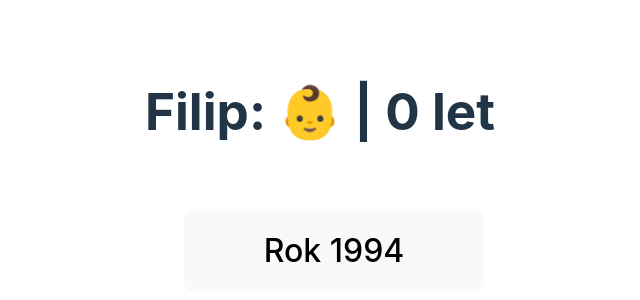
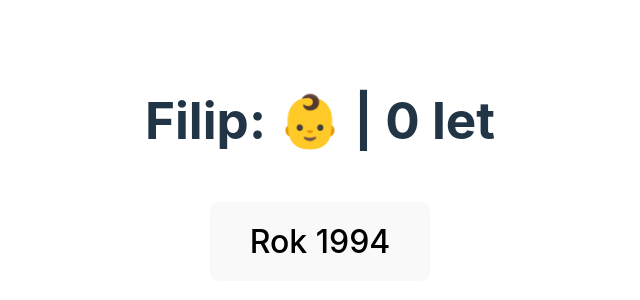
Before and after one commit to filip-svrcek/invitation, a React (Vite) app: page / in a window 1280 px wide. Shown: the part 302-602 px from the top of the page, without its empty margins (320-960 px from the left). Built offline with nearby package versions, Linux system fonts and the light colour scheme.

Commit message:
alignment fixes, delay on button

```diff
--- a/src/App.jsx
+++ b/src/App.jsx
@@ -7,8 +7,14 @@ import { Bubble } from "./components/Bubble";
 import styled from "styled-components";
 
 const ContentBox = styled.div`
-  height: 4em;
-  width: 400px;
+  width: 360px;
+  height: 80px;
+`;
+
+const MainContainer = styled.div`
+  display: flex;
+  flex-direction: column;
+  align-items: center;
 `;
 
 function App() {
@@ -16,7 +22,7 @@ function App() {
   const age = year - DEFAULT_YEAR;
 
   return (
-    <>
+    <MainContainer>
       <ContentBox>
         <Bubble age={age} />
       </ContentBox>
@@ -34,7 +40,7 @@ function App() {
           <TwentyTwentyFour />
         </ContentBox>
       )}
-    </>
+    </MainContainer>
   );
 }
 
--- /dev/null
+++ b/src/components/CelebrateButton.jsx
@@ -0,0 +1,34 @@
+import PropTypes from "prop-types";
+import { useEffect, useState } from "react";
+import styled from "styled-components";
+
+const Button = styled.button`
+  font-size: 2em;
+  margin: 2em;
+`;
+
+export const CelebrateButton = ({ setYear }) => {
+  const [showButton, setShowButton] = useState(false);
+
+  useEffect(() => {
+    const timer = setTimeout(() => {
+      setShowButton(true);
+    }, 1500);
+
+    return () => clearTimeout(timer);
+  }, []);
+
+  return (
+    <>
+      {showButton && (
+        <Button onClick={() => setYear((count) => count + 1)}>
+          Oslava? 🎉
+        </Button>
+      )}
+    </>
+  );
+};
+
+CelebrateButton.propTypes = {
+  setYear: PropTypes.func.isRequired,
+};
--- a/src/components/YearButton.jsx
+++ b/src/components/YearButton.jsx
@@ -1,17 +1,15 @@
 import PropTypes from "prop-types";
 import styled from "styled-components";
+import { CelebrateButton } from "./CelebrateButton";
 
 const Button = styled.button`
   font-size: 2em;
   margin: 2em;
-  width: 300px;
 `;
 
 export const YearButton = ({ year, setYear }) => {
   if (year === 2024) {
-    return (
-      <Button onClick={() => setYear((count) => count + 1)}>Oslava?</Button>
-    );
+    return <CelebrateButton setYear={setYear}>Rok {year}</CelebrateButton>;
   }
   return (
     <>
```
